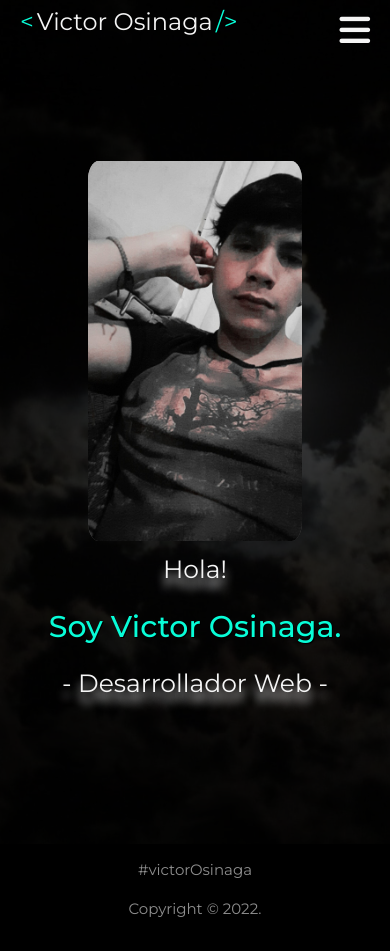
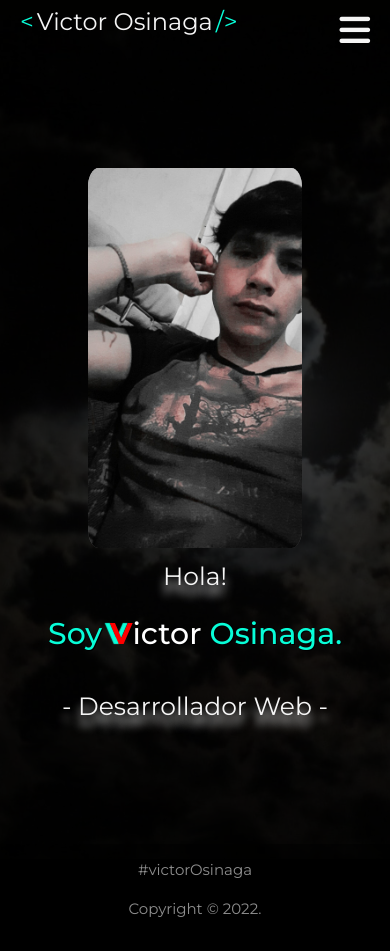
Before and after one commit to Victor-Osinaga/portfolioVictorCoder, a plain HTML site: page index.html in a window 390 px wide. Drawn offline with nearby package versions, Linux system fonts and the light colour scheme.

Commit message:
diseño y mas responsive

```diff
--- a/css/estilos.scss
+++ b/css/estilos.scss
@@ -72,6 +72,17 @@ body {
                 font-size: 60px;
                 text-shadow: 1px 1px black;
                 color: $neon-color;
+
+                & .span-v {
+                color: white;
+                display: inline-block;
+
+                    &:first-letter {
+                        font-weight: bold;
+                        color: red;
+                        text-shadow: $neon-color -5px 0px 1px;
+                    }
+                }
             }
 
             & .home__title--primary, .home__title--secondary {
--- a/css/scss/_mixins.scss
+++ b/css/scss/_mixins.scss
@@ -142,6 +142,34 @@ html {
 			height: 100%;
 			align-items: center;
 
+            & .div__logo {
+                visibility: visible;
+                width: 100%;
+                display: flex;
+                align-items: center;
+                flex-direction: column;
+                padding: 10px 0;
+                background: rgba(49, 49, 49, .7);
+
+                & .p1 {
+                    font-weight: bold;
+                    font-size: 45px;
+                    height: 70px;
+                    margin-top: 20px;
+                    color: red;
+                    text-shadow: #08fdd8 -5px 0px 1px;
+                }
+
+                & .p2 {
+                    font-weight: bold;
+                }
+
+                & h4 {
+                    color: gray;
+                    font-size: 14px;
+                }
+            }
+
             & .navegacion__link {
                 padding-left: 20px;
 
--- a/css/scss/medias.scss
+++ b/css/scss/medias.scss
@@ -59,7 +59,7 @@ $breakpoints: (
         }
 
         & .home {
-            padding: 60px 0;
+            padding: 30px 0 0;
 
             & .container__profile {
                 margin-top: 30px;
--- a/index.html
+++ b/index.html
@@ -27,6 +27,11 @@
           <i class="fas fa-bars"></i>
         </div>
         <ul class="navegacion__links">
+          <div class="div__logo">
+            <p class="p1">V</p>
+            <p class="p2">Victor</p>
+            <h4>Desarrollador Web</h4>
+          </div>
           <li class="navegacion__link active" data-ref="home">
             <a href="#home">Home</a>
           </li>
@@ -54,7 +59,7 @@
       </div>
       <div class="home__description">
         <span class="home__title--primary">Hola!</span>
-        	<h1 class="home__title">Soy Victor Osinaga.</h1>
+        	<h1 class="home__title">Soy <p class="span-v">Victor</p> Osinaga.</h1>
         <span class="home__title--secondary">- Desarrollador Web -</span>
       </div>
     </section>
```
Also changed, not shown: css/estilos.css, css/scss/medias.css, pages/about/css/about.css, pages/contact/css/contact.css, pages/portfolio/css/portfolio.css, pages/servicios/css/services.css, 6 other files.
